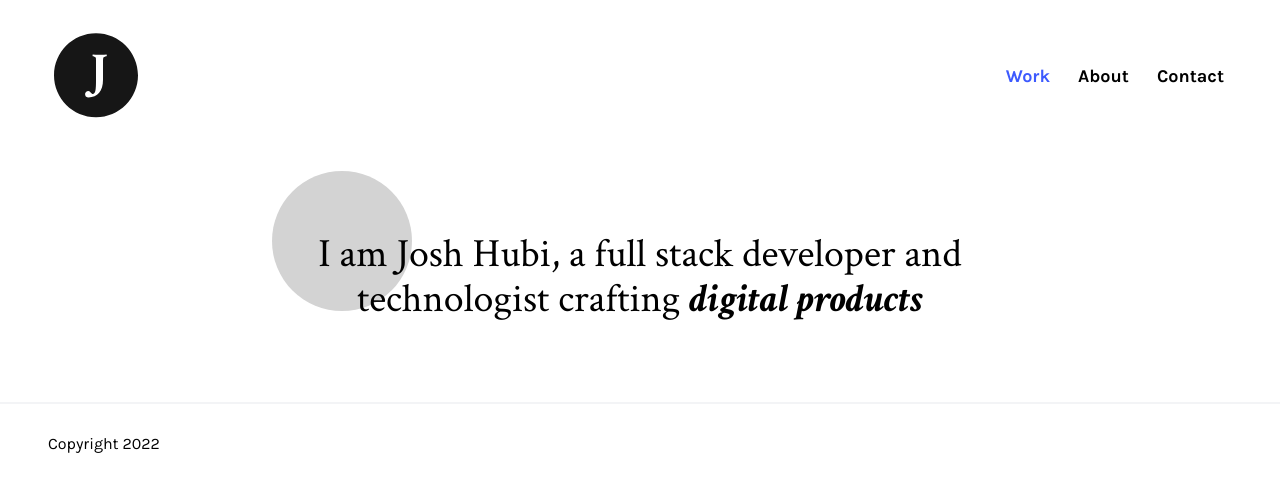
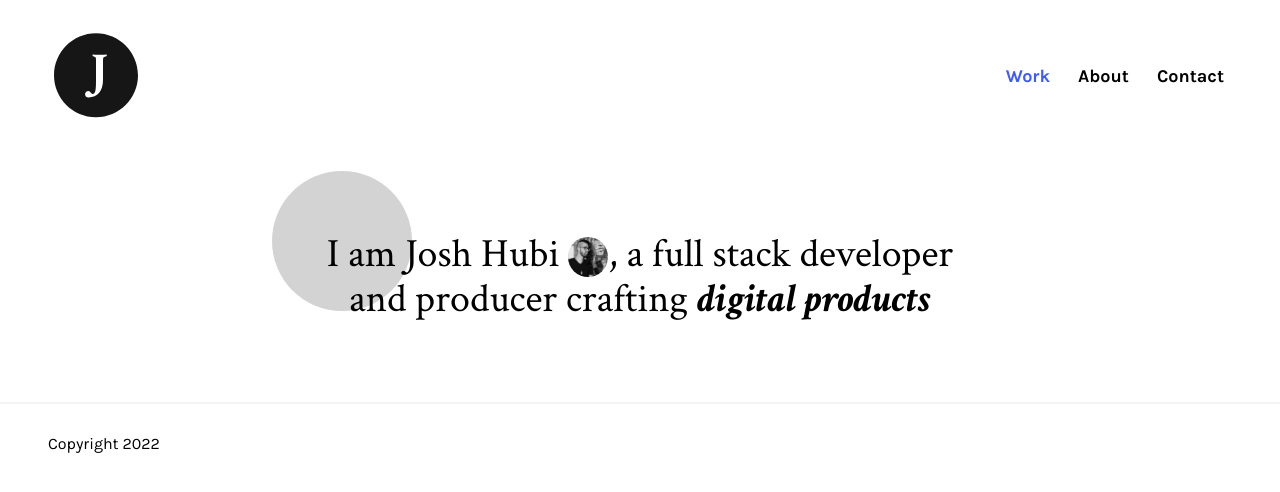
Before and after one commit to JoshHubi/joshhubi.nyc, a React (Create React App) app in the folder client/: page / in a window 1280 px wide. Shown: the top 492 px of the page. Built offline with nearby package versions, Linux system fonts and the light colour scheme.

Commit message:
Homepage hero edits.

```diff
--- a/client/src/pages/home/index.tsx
+++ b/client/src/pages/home/index.tsx
@@ -6,19 +6,25 @@
  */
 
 import React from 'react'
-// import { ReactTitle } from 'react-meta-tags'
+import { Link } from 'react-router-dom'
+import { Helmet } from 'react-helmet'
 
 import styles from './style.module.scss'
 import moon from 'assets/img/moon.svg'
+import me from 'assets/img/me.jpg'
 
 export default function home() {
 	return (
 		<div className={styles.home}>
-			{/* <ReactTitle title='I am Josh Hubi' /> */}
+			<Helmet>
+                <title>I am Josh Hubi</title>
+            </Helmet>
 			<div className="font-crimson py-20 max-w-[59rem] m-auto relative overflow-hidden">
-				<img className={styles.moon} src={moon} />
+				<img className={styles.moon} alt="moon" src={moon} />
 				<div className="text-center max-w-[42rem] m-auto text-[2.5rem] leading-[2.8rem]">
-					I am Josh Hubi, a full stack developer and technologist crafting <strong><em className="font-crimson italic">digital products</em></strong>
+					I am Josh Hubi <Link to="/about">
+						<img className="cursor-pointer inline-block align-bottom h-10 rounded-full sm:mx-0 sm:shrink-0 hover:scale-125 transition-all" alt="Josh Hubi" src={me} />
+						</Link>, a full stack developer and producer crafting <strong><em className="font-crimson italic">digital products</em></strong>
 				</div>
 			</div>
 		</div>
```
